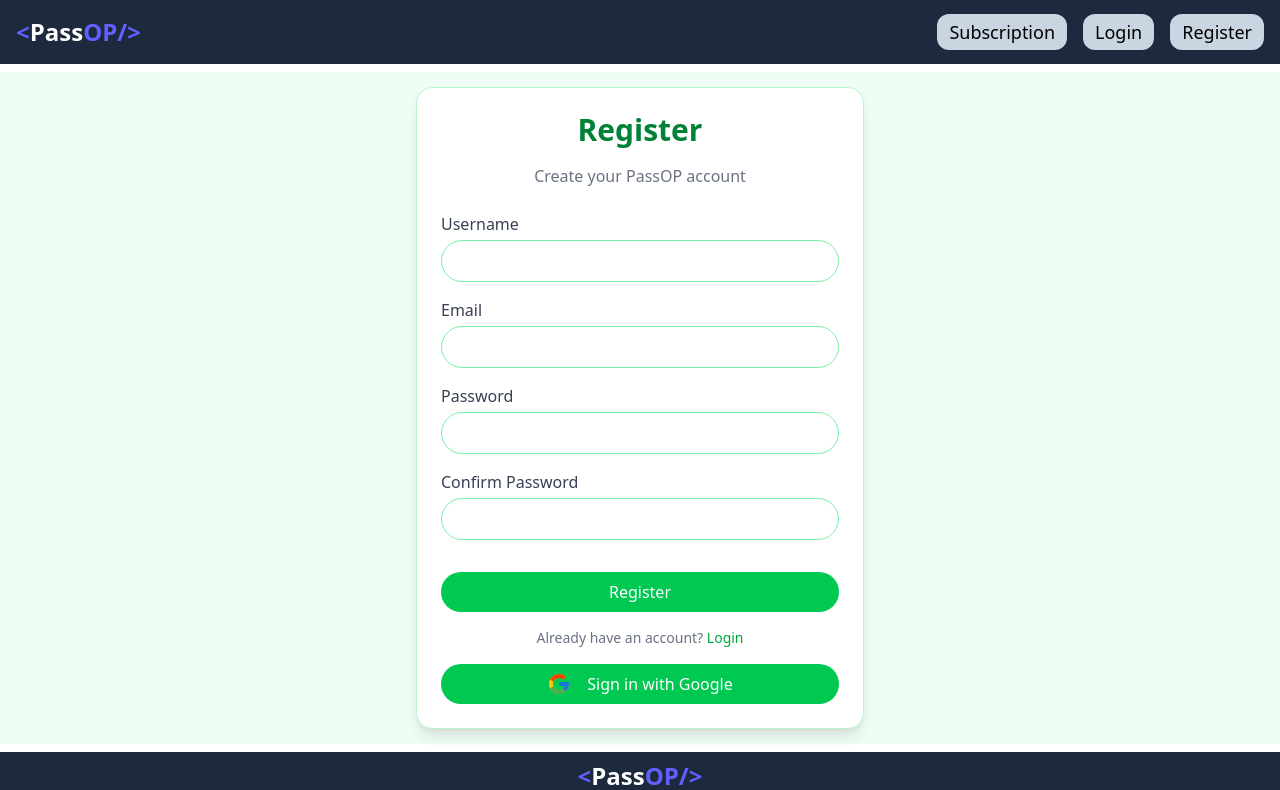
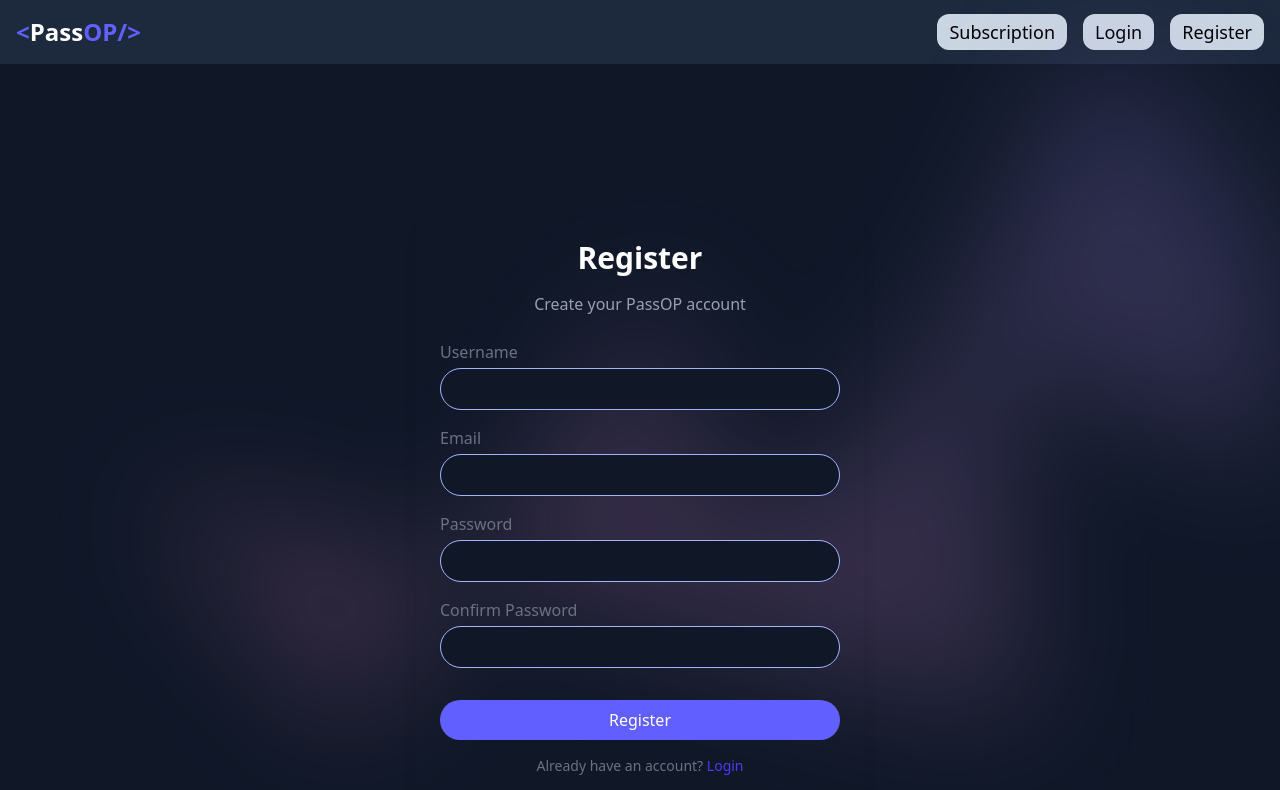
Before and after one commit to shashank-11203/passop, a React (Vite) app: page /register in a window 1280 px wide. Shown: the top 790 px of the page. Built offline with nearby package versions, Linux system fonts and the light colour scheme; no server answers.

Commit message:
frontend fix

```diff
--- a/src/pages/Login.jsx
+++ b/src/pages/Login.jsx
@@ -3,7 +3,7 @@
 import 'react-toastify/dist/ReactToastify.css';
 import { Link, useNavigate } from 'react-router-dom';
 import { useAuth } from '../context/AuthContext';
-import { FcGoogle } from "react-icons/fc";
+import { FaGoogle } from "react-icons/fa";
 
 const Login = () => {
   const [email, setEmail] = useState('');
@@ -40,56 +40,61 @@
         pauseOnHover
         theme="dark"
       />
-      <div className="min-h-[84vh] flex items-center justify-center bg-green-50 px-4 my-2">
-        <div className="w-full max-w-md bg-white p-6 rounded-2xl shadow-lg border border-green-200">
-          <h2 className="text-3xl font-bold text-center text-green-700 mb-4">Login</h2>
+      <div className="relative isolate bg-gray-900 px-6 py-24 sm:py-32 lg:px-8">
+        <div aria-hidden="true" className="absolute inset-x-0 -top-3 -z-10 transform-gpu overflow-hidden px-36 blur-3xl">
+          <div style={{ clipPath: "polygon(74.1% 44.1%, 100% 61.6%, 97.5% 26.9%, 85.5% 0.1%, 80.7% 2%, 72.5% 32.5%, 60.2% 62.4%, 52.4% 68.1%, 47.5% 58.3%, 45.2% 34.5%, 27.5% 76.7%, 0.1% 64.9%, 17.9% 100%, 27.6% 76.8%, 76.1% 97.7%, 74.1% 44.1%)" }} className="mx-auto aspect-1155/678 w-288.75 bg-linear-to-tr from-[#ff80b5] to-[#9089fc] opacity-20"></div>
+        </div>
+        <div className="min-h-[84vh] flex items-center justify-center px-4 my-2">
+          <div className="w-full max-w-md p-6 rounded-2xl shadow-lg border-0">
+            <h2 className="text-3xl font-bold text-center text-white mb-4">Login</h2>
             <p className="text-center text-gray-500 mb-6">Login to your PassOP account</p>
             <form onSubmit={handleSubmit} className="space-y-4">
 
               <div>
-              <label htmlFor="email" className="block mb-1 font-medium text-gray-700">Email</label>
+                <label htmlFor="email" className="block mb-1 font-medium text-gray-500">Email</label>
                 <input
                   type="email"
                   id="email"
                   name="email"
                   value={email}
                   onChange={(e) => setEmail(e.target.value)}
-                className="w-full px-4 py-2 border border-green-300 rounded-full focus:outline-none focus:ring-2 focus:ring-green-400"
+                  className="w-full px-4 py-2 border border-indigo-300 rounded-full focus:outline-none focus:ring-2 focus:ring-indigo-400 bg-gray-900 text-white"
                   required
                 />
               </div>
               <div>
-              <label htmlFor="password" className="block mb-1 font-medium text-gray-700">Password</label>
+                <label htmlFor="password" className="block mb-1 font-medium text-gray-500">Password</label>
                 <input
                   type="password"
                   id="password"
                   name="password"
                   value={password}
                   onChange={(e) => setPassword(e.target.value)}
-                className="w-full px-4 py-2 border border-green-300 rounded-full focus:outline-none focus:ring-2 focus:ring-green-400"
+                  className="w-full px-4 py-2 border border-indigo-300 bg-gray-900 rounded-full focus:outline-none focus:ring-2 focus:ring-indigo-400 text-white"
                   required
                 />
               </div>
 
               <button
                 type="submit"
-              className="w-full py-2 mt-4 bg-green-500 text-white rounded-full hover:bg-green-600 transition-all duration-200 cursor-pointer"
+                className="w-full py-2 mt-4 bg-indigo-500 text-white rounded-full hover:bg-indigo-400 transition-all duration-200 cursor-pointer"
               >
                 Login
               </button>
             </form>
             <p className="text-center text-sm text-gray-500 mt-4">
-            <Link to="/forgot" className="text-green-600 hover:underline text-center font-medium mt-4 cursor-pointer">Forgot password</Link>
+              <Link to="/forgot" className="text-indigo-500 hover:underline text-center font-medium mt-4 cursor-pointer">Forgot password</Link>
             </p>
             <p className="text-center text-sm text-gray-500 mt-4">
               Don't have an account?{' '}
-            <Link to="/register" className="text-green-600 hover:underline cursor-pointer">Register</Link>
+              <Link to="/register" className="text-indigo-500 hover:underline cursor-pointer">Register</Link>
             </p>
             <button onClick={loginWithGoogle}
-            className="w-full py-2 mt-4 bg-green-500 text-white rounded-full hover:bg-green-600 transition-all duration-200 cursor-pointer flex items-center justify-center gap-4">
-            <span><FcGoogle className='text-2xl'/></span>
+              className="w-full py-2 mt-4 bg-indigo-500 text-white rounded-full hover:bg-indigo-400 transition-all duration-200 cursor-pointer flex items-center justify-center gap-4">
+              <span><FaGoogle className='text-xl' /></span>
               Login with Google
             </button>
+          </div>
         </div>
       </div>
     </>
--- a/src/pages/Register.jsx
+++ b/src/pages/Register.jsx
@@ -3,7 +3,7 @@
 import { ToastContainer, toast } from 'react-toastify';
 import 'react-toastify/dist/ReactToastify.css';
 import { Link, useNavigate } from 'react-router-dom';
-import { FcGoogle } from "react-icons/fc";
+import { FaGoogle } from "react-icons/fa";
 
 const Register = () => {
   const [formData, setFormData] = useState({
@@ -51,76 +51,81 @@
         pauseOnHover
         theme="dark"
       />
-      <div className="min-h-[84vh] flex items-center justify-center bg-green-50 px-4 my-2">
-        <div className="w-full max-w-md bg-white p-6 rounded-2xl shadow-lg border border-green-200">
-          <h2 className="text-3xl font-bold text-center text-green-700 mb-4">Register</h2>
-          <p className="text-center text-gray-500 mb-6">Create your PassOP account</p>
+      <div className="relative isolate bg-gray-900 px-6 py-24 sm:py-32 lg:px-8">
+        <div aria-hidden="true" className="absolute inset-x-0 -top-3 -z-10 transform-gpu overflow-hidden px-36 blur-3xl">
+          <div style={{ clipPath: "polygon(74.1% 44.1%, 100% 61.6%, 97.5% 26.9%, 85.5% 0.1%, 80.7% 2%, 72.5% 32.5%, 60.2% 62.4%, 52.4% 68.1%, 47.5% 58.3%, 45.2% 34.5%, 27.5% 76.7%, 0.1% 64.9%, 17.9% 100%, 27.6% 76.8%, 76.1% 97.7%, 74.1% 44.1%)" }} className="mx-auto aspect-1155/678 w-288.75 bg-linear-to-tr from-[#ff80b5] to-[#9089fc] opacity-20"></div>
+        </div>
+        <div className="min-h-[84vh] flex items-center justify-center px-4 my-2">
+          <div className="w-full max-w-md p-6 rounded-2xl shadow-lg border-0">
+            <h2 className="text-3xl font-bold text-center text-white mb-4">Register</h2>
+            <p className="text-center text-gray-400 mb-6 ">Create your PassOP account</p>
             <form onSubmit={handleSubmit} className="space-y-4">
               <div>
-              <label htmlFor="username" className="block mb-1 font-medium text-gray-700">Username</label>
+                <label htmlFor="username" className="block mb-1 font-medium text-gray-500">Username</label>
                 <input
                   type="text"
                   id="username"
                   name="username"
                   value={formData.username}
                   onChange={handleChange}
-                className="w-full px-4 py-2 border border-green-300 rounded-full focus:outline-none focus:ring-2 focus:ring-green-400"
+                  className="w-full px-4 py-2 border border-indigo-300 rounded-full focus:outline-none focus:ring-2 focus:ring-indigo-400 bg-gray-900 text-white"
                   required
                 />
               </div>
               <div>
-              <label htmlFor="email" className="block mb-1 font-medium text-gray-700">Email</label>
+                <label htmlFor="email" className="block mb-1 font-medium text-gray-500">Email</label>
                 <input
                   type="email"
                   id="email"
                   name="email"
                   value={formData.email}
                   onChange={handleChange}
-                className="w-full px-4 py-2 border border-green-300 rounded-full focus:outline-none focus:ring-2 focus:ring-green-400"
+                  className="w-full px-4 py-2 border border-indigo-300 rounded-full focus:outline-none focus:ring-2 focus:ring-indigo-400 bg-gray-900 text-white"
                   required
                 />
               </div>
               <div>
-              <label htmlFor="password" className="block mb-1 font-medium text-gray-700">Password</label>
+                <label htmlFor="password" className="block mb-1 font-medium text-gray-500">Password</label>
                 <input
                   type="password"
                   id="password"
                   name="password"
                   value={formData.password}
                   onChange={handleChange}
-                className="w-full px-4 py-2 border border-green-300 rounded-full focus:outline-none focus:ring-2 focus:ring-green-400"
+                  className="w-full px-4 py-2 border border-indigo-300 rounded-full focus:outline-none focus:ring-2 focus:ring-indigo-400 bg-gray-900 text-white"
                   required
                 />
               </div>
               <div>
-              <label htmlFor="confirmPassword" className="block mb-1 font-medium text-gray-700">Confirm Password</label>
+                <label htmlFor="confirmPassword" className="block mb-1 font-medium text-gray-500">Confirm Password</label>
                 <input
                   type="password"
                   id="confirmPassword"
                   name="confirmPassword"
                   value={formData.confirmPassword}
                   onChange={handleChange}
-                className="w-full px-4 py-2 border border-green-300 rounded-full focus:outline-none focus:ring-2 focus:ring-green-400"
+                  className="w-full px-4 py-2 border border-indigo-300 rounded-full focus:outline-none focus:ring-2 focus:ring-indigo-400 bg-gray-900 text-white"
                   required
                 />
               </div>
               <button
                 type="submit"
-              className="w-full py-2 mt-4 bg-green-500 text-white rounded-full hover:bg-green-600 transition-all duration-200 cursor-pointer"
+                className="w-full py-2 mt-4 bg-indigo-500 text-white rounded-full hover:bg-indigo-400 transition-all duration-200 cursor-pointer"
               >
                 Register
               </button>
             </form>
             <p className="text-center text-sm text-gray-500 mt-4">
               Already have an account?{' '}
-            <Link to="/login" className="text-green-600 hover:underline cursor-pointer">Login</Link>
+              <Link to="/login" className="text-indigo-600 hover:underline cursor-pointer">Login</Link>
             </p>
             <button onClick={() => window.location.href = `${import.meta.env.VITE_API_BASE_URL}/api/auth/google`}
-            className="w-full py-2 mt-4 bg-green-500 text-white rounded-full hover:bg-green-600 transition-all duration-200 flex items-center justify-center gap-4 cursor-pointer">
-            <span><FcGoogle className='text-2xl' /></span>
+              className="w-full py-2 mt-4 bg-indigo-500 text-white rounded-full hover:bg-indigo-400 transition-all duration-200 flex items-center justify-center gap-4 cursor-pointer">
+              <span><FaGoogle className='text-2xl' /></span>
               Sign in with Google
             </button>
 
+          </div>
         </div>
       </div>
     </>
--- a/src/pages/UserPage.jsx
+++ b/src/pages/UserPage.jsx
@@ -121,7 +121,7 @@
 
               {subscriptions.length === 0 ? (<p className="text-white">You have not upgraded to any premium subscription. Click here to get <span><Link className="text-indigo-500 underline cursor-pointer" to={'/subscription'}>subsciption</Link></span></p>
               ) : (
-                <table className="min-w-full border-gray-300 rounded-lg bg-gray-900">
+                <table className="min-w-full border border-gray-300 rounded-lg bg-gray-900">
                   <thead className="bg-gray-900 text-white border-gray-300">
                     <tr className="text-white border-gray-300">
                       <th className="py-3 px-5 text-left">Plan</th>
```
Also changed, not shown: src/pages/AdminDashboard.jsx (+12 -7 lines), src/pages/ChangePassword.jsx (+12 -7 lines), src/pages/ForgotPassword.jsx (+10 -5 lines), src/pages/ResetPassword.jsx (+10 -5 lines), src/pages/SuccessPage.jsx (+9 -7 lines). Lines whose indentation alone changed are shown as unchanged.
